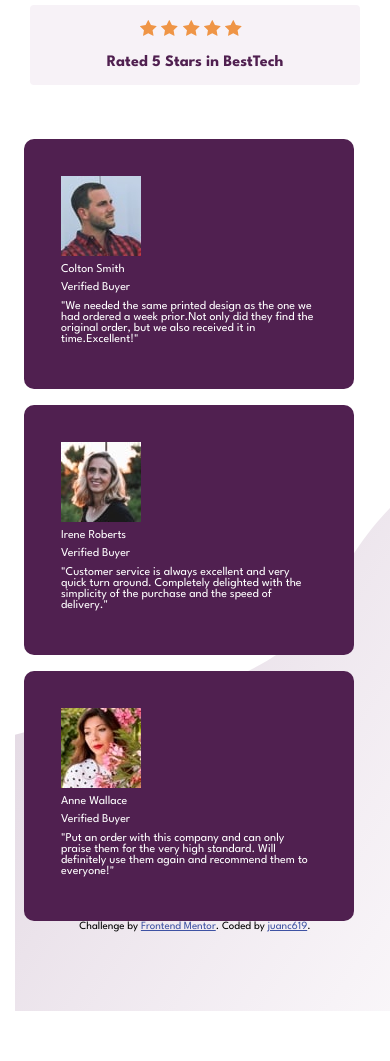
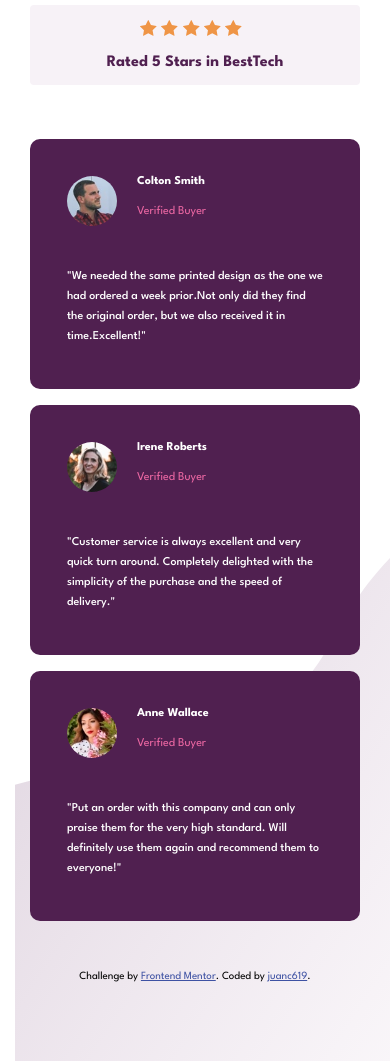
Before and after one commit to juanc619/CHALLENGE-1---Social-proof-section, a plain HTML site: page index.html in a window 390 px wide. Shown: the part 500-1561 px from the top of the page. Before the commit the page ends 1511 px from the top, so only its background shows below. Drawn offline with Linux system fonts and the light colour scheme.

Commit message:
finalizado vista mobile

```diff
--- a/style.css
+++ b/style.css
@@ -82,6 +82,14 @@ header p {
   text-align: center;
 }
 
+.cardscontainer {
+  display: flex;
+  flex-direction: column;
+  justify-content: space-between;
+  align-items: center;
+  margin-bottom: 50px;
+}
+
 .cards {
   background-color: var(--VeryDarkMagenta);
   border-radius: 10px;
@@ -92,7 +100,32 @@ header p {
   color: var(--White);
   font-size: 12px;
   display: grid;
-  grid-column: 1fr 10fr;
+  grid-template-columns: 1fr 10fr;
+}
+
+.cards img {
+  border-radius: 50%;
+  width: 50px;
+  margin-right: 20px;
+  grid-column: 1 / 2;
+  grid-row: 1 / 3;
+}
+
+.cards .name {
+  font-weight: 700;
+  grid-column: 2 / 3;
+}
+
+.cards .status {
+  color: var(--SoftPink);
+  grid-column: 2 / 3;
+}
+
+.cards p {
+  font-weight: 500;
+  line-height: 20px;
+  grid-column: 1 / 3;
+  margin-top: 30px;
 }
 
 
```
